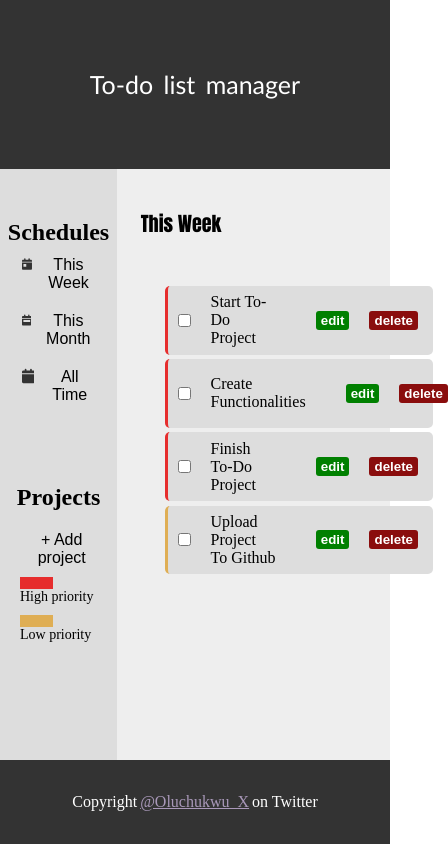
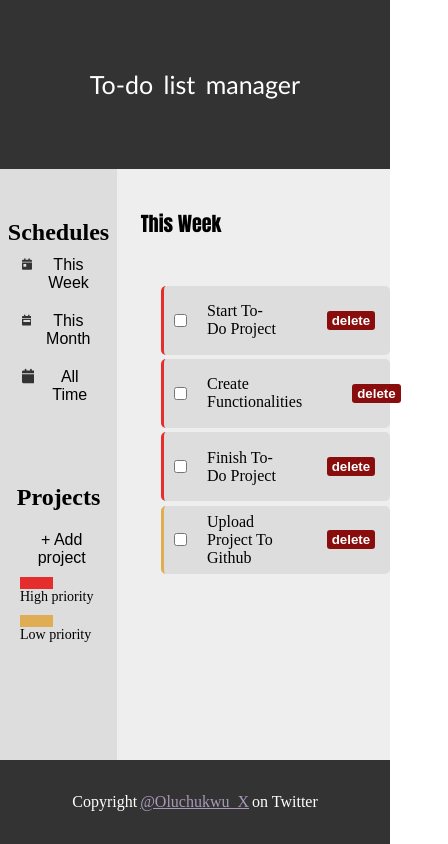
Before and after one commit to OluchukwuDivine/todo-list, a plain HTML site: page index.html in a window 390 px wide. Shown: the whole page, 448 px wide, since content can reach past the window. Drawn offline with Linux system fonts and the light colour scheme.

Commit message:
backend progress

```diff
--- a/index.html
+++ b/index.html
@@ -59,28 +59,28 @@
                     <input type="checkbox" name="checkbox" class="checkbox">
                     <p id="project-title">start to-do project</p>
                     <p class="project-date"></p>
-                    <button class="project-btns edit-btn btn-edit">edit</button>
+                    <!-- <button class="project-btns edit-btn btn-edit">edit</button> -->
                     <button class="project-btns delete-btn btn-delete">delete</button>
                 </div>
                 <div class="projects high-priority">
                     <input type="checkbox" name="checkbox" class="checkbox">
                     <p id="project-title">create functionalities</p>
                     <p class="project-date"></p>
-                    <button class="project-btns edit-btn btn-edit">edit</button>
+                    <!-- <button class="project-btns edit-btn btn-edit">edit</button> -->
                     <button class="project-btns delete-btn btn-delete">delete</button>
                 </div>
                 <div class="projects high-priority">
                     <input type="checkbox" name="checkbox" class="checkbox">
                     <p id="project-title">Finish To-do Project</p>
                     <p class="project-date"></p>
-                    <button class="project-btns edit-btn btn-edit">edit</button>
+                    <!-- <button class="project-btns edit-btn btn-edit">edit</button> -->
                     <button class="project-btns delete-btn btn-delete">delete</button>
                 </div>
                 <div class="projects low-priority">
                     <input type="checkbox" name="checkbox" class="checkbox">
                     <p id="project-title">upload project to github</p>
                     <p class="project-date"></p>
-                    <button class="project-btns edit-btn btn-edit">edit</button>
+                    <!-- <button class="project-btns edit-btn btn-edit">edit</button> -->
                     <button class="project-btns delete-btn btn-delete">delete</button>
                 </div>
 
--- a/main.js
+++ b/main.js
@@ -1 +1 @@
-(()=>{"use strict";const e=(e,t,c)=>({Title:e,DueDate:t,Priority:c}),t=document.querySelector(".form-trigger"),c=document.querySelector(".project-form"),o=document.querySelector("#cancel-add");t.addEventListener("click",(function(){c.style.visibility="visible"})),o.addEventListener("click",(function(){c.style.visibility="hidden"})),e("name","sksjs","msisj"),console.log(e),document.querySelectorAll(".checkbox").forEach((function(e){e.addEventListener("change",(function(){this.closest(".projects").querySelector("#project-title").classList.toggle("strikethrough",this.checked)}))})),document.querySelectorAll(".delete-btn").forEach((e=>{e.addEventListener("click",(()=>{e.closest(".projects").remove()}))}))})();
+(()=>{"use strict";const e=document.querySelector(".form-trigger"),t=document.querySelector(".project-form"),c=document.querySelector("#cancel-add");document.querySelector("#submit-project").addEventListener("click",(function(){console.log("yay")})),e.addEventListener("click",(function(){t.style.visibility="visible"})),c.addEventListener("click",(function(){t.style.visibility="hidden"})),document.querySelector("#container"),document.querySelectorAll(".checkbox").forEach((function(e){e.addEventListener("change",(function(){this.closest(".projects").querySelector("#project-title").classList.toggle("strikethrough",this.checked)}))})),document.querySelectorAll(".delete-btn").forEach((e=>{e.addEventListener("click",(()=>{e.closest(".projects").remove()}))}))})();
--- a/style.css
+++ b/style.css
@@ -84,8 +84,6 @@ main{
 .buttons:hover{
     background: #CCCCCC;
 }
-
-
 .main-content{
     grid-column: 2/3;
     width: 70vw;
@@ -130,6 +128,13 @@ main{
 #project-title{
     text-transform: capitalize;
 }
+.project-date{
+    width: min-content;
+    padding: 2px 5px;
+    margin-left: auto;
+    font-size: 14px;
+    /* background: rgb(207, 198, 198); */
+}
 .projects:hover{
     background: #CCCCCC;
 }
@@ -149,6 +154,7 @@ main{
 }
 .btn-delete{
     background: #8a0d0d;
+    margin-left: auto;
     margin-right: 10px;
 }
 .project-form{
@@ -208,13 +214,6 @@ main{
 .strikethrough {
     text-decoration: line-through;
 }
-
-
-
-
-
-
-
 footer {
     position: absolute;
     bottom: 0;
```
